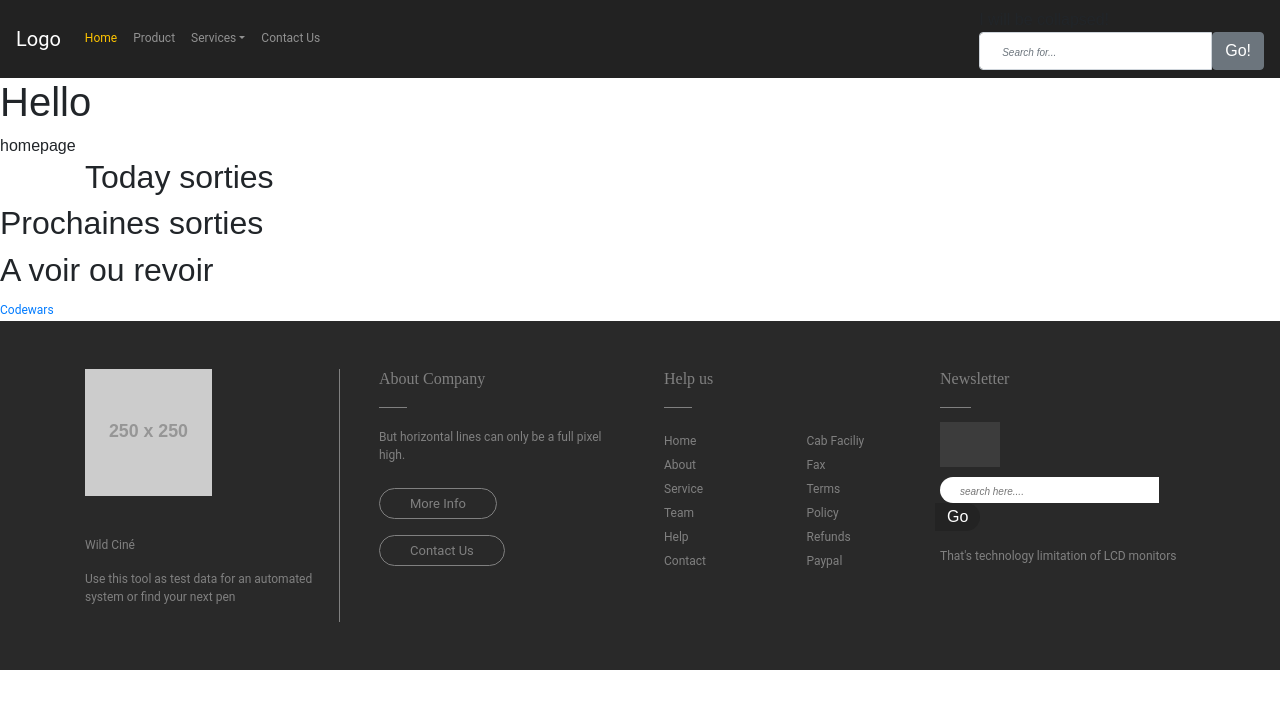
After one commit to gabriel2combe/wild-cine, a Symfony app: template templates/homepage/index.html.twig in a window 1280 px wide. The commit adds this page. Shown: the top 709 px of the page. Run offline with Twig, Linux system fonts and the light colour scheme; the template is opened without the code that fills it, so the values that code supplies are empty; grey boxes labelled with a size stand in for pictures from a placeholder-image service; some libraries are stand-ins or nearby versions.

Commit message:
homepage InProgress

```diff
--- a/src/Controller/HomepageController.php
+++ b/src/Controller/HomepageController.php
@@ -18,11 +18,13 @@ class HomepageController extends AbstractController
     public function index()
     {
         $repository = $this->getDoctrine()->getRepository(Movie::class);
-        $nextMovies = $repository->findByNextRelease();
-        $todayMovies = $repository->findSomeTodayRelease(3);
+        $nextMovies = $repository->findByNextRelease($max_result = 9);
+        $todayMovies = $repository->findSomeTodayRelease($max_result = 3);
+        $oneReleasedMovie = $repository->findOneReleasedMovie();
         return $this->render('homepage/index.html.twig', [
             'nextMovies' => $nextMovies,
             'todayMovies' =>  $todayMovies,
+            'oneReleasedMovie' => $oneReleasedMovie,
         ]);
     }
 }
--- a/templates/base.html.twig
+++ b/templates/base.html.twig
@@ -4,15 +4,23 @@
         <meta charset="UTF-8">
         <title>{% block title %}Welcome!{% endblock %}</title>
         {% block stylesheets %}
+
         <link rel="stylesheet" href="https://stackpath.bootstrapcdn.com/bootstrap/4.1.3/css/bootstrap.min.css" integrity="sha384-MCw98/SFnGE8fJT3GXwEOngsV7Zt27NXFoaoApmYm81iuXoPkFOJwJ8ERdknLPMO" crossorigin="anonymous">
+
         {% endblock %}
+
     </head>
     <body>
+        {% include "main/header.html.twig" %}
         {% block body %}{% endblock %}
+        {% include "main/footer.html.twig" %}
+
         {% block javascripts %}
         <script src="https://code.jquery.com/jquery-3.3.1.slim.min.js" integrity="sha384-q8i/X+965DzO0rT7abK41JStQIAqVgRVzpbzo5smXKp4YfRvH+8abtTE1Pi6jizo" crossorigin="anonymous"></script>
         <script src="https://cdnjs.cloudflare.com/ajax/libs/popper.js/1.14.3/umd/popper.min.js" integrity="sha384-ZMP7rVo3mIykV+2+9J3UJ46jBk0WLaUAdn689aCwoqbBJiSnjAK/l8WvCWPIPm49" crossorigin="anonymous"></script>
         <script src="https://stackpath.bootstrapcdn.com/bootstrap/4.1.3/js/bootstrap.min.js" integrity="sha384-ChfqqxuZUCnJSK3+MXmPNIyE6ZbWh2IMqE241rYiqJxyMiZ6OW/JmZQ5stwEULTy" crossorigin="anonymous"></script>
+
+        <script src="//cdnjs.cloudflare.com/ajax/libs/jquery/3.2.1/jquery.min.js"></script>
         {% endblock %}
     </body>
 </html>
--- /dev/null
+++ b/templates/homepage/index.html.twig
@@ -0,0 +1,204 @@
+{% extends 'base.html.twig' %}
+
+{% block title %}Homepage{% endblock %}
+
+{% block body %}
+
+<style>
+    .blog .carousel-indicators {
+        left: 0;
+        top: auto;
+        bottom: -40px;
+
+    }
+
+    /* The colour of the indicators */
+    .blog .carousel-indicators li {
+        background: #a3a3a3;
+        border-radius: 50%;
+        width: 8px;
+        height: 8px;
+    }
+
+    .blog .carousel-indicators .active {
+        background: #707070;
+    }
+</style>
+
+<h1>Hello</h1>
+
+homepage
+
+
+{{ dump(todayMovies) }}
+<div class="container">
+    <h2>Today sorties</h2>
+    {% for movie in todayMovies %}
+    <div class="row-12">
+        <a href="{{ path('movie_show', {'id': movie.id}) }}">
+            <div class="card" style="width: 12rem;">
+                <img class="card-img-top" src="http://placehold.it/150x150" alt="Card image cap">
+                <div class="card-body">
+                    <h5 class="card-title">{{ movie.title }}</h5>
+                    <p class="card-text">Some quick example text to build on the card title</p>
+                </div>
+        </a>
+    </div>
+    {% endfor %}
+</div>
+
+
+<h2>Prochaines sorties</h2>
+
+{{ dump(nextMovies) }}
+{% if nextMovies.0 is defined %}
+<div class="container">
+    <div class="row blog">
+        <div class="col-md-12">
+            <div id="blogCarousel" class="carousel slide" data-ride="carousel">
+
+                {% if nextMovies.5 is defined %}
+                <ol class="carousel-indicators">
+                    <li data-target="#blogCarousel" data-slide-to="0" class="active"></li>
+                    <li data-target="#blogCarousel" data-slide-to="1"></li>
+                    {% if nextMovies.8 is defined %}<li data-target="#blogCarousel" data-slide-to="2"></li>{% endif %}
+                </ol>
+                {% endif %}
+
+                <!-- Carousel items -->
+                <div class="carousel-inner">
+
+                    <div class="carousel-item active">
+                        <div class="row">
+                            <div class="col-md-4">
+                                <a href="{{ path('movie_show', {'id': nextMovies.0.id}) }}">
+                                    <img src="http://placehold.it/250x250" alt="Image" style="max-width:100%;">
+                                    <div class="carousel-caption d-none d-md-block">
+                                        <h3>{{ nextMovies.0.title }}</h3>
+                                        <p>...</p>
+                                    </div>
+                                </a>
+                            </div>
+                            {% if nextMovies.1 is defined %}
+                            <div class="col-md-4">
+                                <a href="{{ path('movie_show', {'id': nextMovies.1.id}) }}">
+                                    <img src="http://placehold.it/250x200" alt="Image" style="max-width:100%;">
+                                    <div class="carousel-caption d-none d-md-block">
+                                        <h3>{{ nextMovies.1.title }}</h3>
+                                        <p>...</p>
+                                    </div>
+                                </a>
+                            </div>
+                            {% endif %}
+                            {% if nextMovies.1 is defined %}
+                            <div class="col-md-4">
+                                <a href="{{ path('movie_show', {'id': nextMovies.2.id}) }}">
+                                    <img src="http://placehold.it/250x250" alt="Image" style="max-width:100%;">
+                                    <div class="carousel-caption d-none d-md-block">
+                                        <h3>{{ nextMovies.2.title }}</h3>
+                                        <p>...</p>
+                                    </div>
+                                </a>
+                            </div>
+                            {% endif %}
+                        </div>
+                        <!--.row-->
+                    </div>
+                    <!--.item-->
+
+                    {% if nextMovies.5 is defined %}
+                    <div class="carousel-item">
+                        <div class="row">
+                            <div class="col-md-4">
+                                <a href="{{ path('movie_show', {'id': nextMovies.3.id}) }}">
+                                    <img src="http://placehold.it/250x250" alt="Image" style="max-width:100%;">
+                                    <div class="carousel-caption d-none d-md-block">
+                                        <h3>{{ nextMovies.3.title }}</h3>
+                                        <p>...</p>
+                                    </div>
+                                </a>
+                            </div>
+                            <div class="col-md-4">
+                                <a href="{{ path('movie_show', {'id': nextMovies.4.id}) }}">
+                                    <img src="http://placehold.it/250x250" alt="Image" style="max-width:100%;">
+                                    <div class="carousel-caption d-none d-md-block">
+                                        <h3>{{ nextMovies.4.title }}</h3>
+                                        <p>...</p>
+                                    </div>
+                                </a>
+                            </div>
+                            <div class="col-md-4">
+                                <a href="{{ path('movie_show', {'id': nextMovies.5.id}) }}">
+                                    <img src="http://placehold.it/250x250" alt="Image" style="max-width:100%;">
+                                    <div class="carousel-caption d-none d-md-block">
+                                        <h3>{{ nextMovies.5.title }}</h3>
+                                        <p>...</p>
+                                    </div>
+                                </a>
+                            </div>
+
+                        </div>
+                        <!--.row-->
+                    </div>
+                    {% endif %}
+                    <!--.item-->
+
+                    {% if nextMovies.8 is defined %}
+                    <div class="carousel-item">
+                        <div class="row">
+                            <div class="col-md-4">
+                                <a href="{{ path('movie_show', {'id': nextMovies.6.id}) }}">
+                                    <img src="http://placehold.it/250x250" alt="Image" style="max-width:100%;">
+                                    <div class="carousel-caption d-none d-md-block">
+                                        <h3>{{ nextMovies.6.title }}</h3>
+                                        <p>...</p>
+                                    </div>
+                                </a>
+                            </div>
+                            <div class="col-md-4">
+                                <a href="{{ path('movie_show', {'id': nextMovies.7.id}) }}">
+                                    <img src="http://placehold.it/250x250" alt="Image" style="max-width:100%;">
+                                    <div class="carousel-caption d-none d-md-block">
+                                        <h3>{{ nextMovies.7.title }}</h3>
+                                        <p>...</p>
+                                    </div>
+                                </a>
+                            </div>
+                            <div class="col-md-4">
+                                <a href="{{ path('movie_show', {'id': nextMovies.8.id}) }}">
+                                    <img src="http://placehold.it/250x250" alt="Image" style="max-width:100%;">
+                                    <div class="carousel-caption d-none d-md-block">
+                                        <h3>{{ nextMovies.8.title }}</h3>
+                                        <p>...</p>
+                                    </div>
+                                </a>
+                            </div>
+                        </div>
+                        <!--.row-->
+                    </div>
+                    {% endif %}
+                    <!--.item-->
+
+                </div>
+                <!--.carousel-inner-->
+            </div>
+            <!--.Carousel-->
+
+        </div>
+    </div>
+</div>
+{% endif %}
+
+
+
+
+
+<h2>A voir ou revoir</h2>
+
+{{ dump(oneReleasedMovie) }}
+
+
+
+
+</div>
+{% endblock %}
--- /dev/null
+++ b/templates/main/footer.html.twig
@@ -0,0 +1,165 @@
+<!--TODO remove style tag
+-->
+<style>
+    body {
+        font-family: 'Signika', sans-serif;
+     }
+     .bg-grey {
+        background: #292929;
+     }
+     .logo-footer {
+        margin-bottom: 40px;
+     }
+     footer {
+            color: grey;
+     }
+     footer p, a {
+    font-size: 12px;
+    font-family: 'Roboto', sans-serif;
+}
+footer h6 {
+    font-family: 'Playfair Display', serif;
+    margin-bottom: 40px;
+    position: relative;
+}
+footer h6:after {
+    position: absolute;
+    content: "";
+    background: grey;
+    width: 12%;
+    height: 1px;
+    left: 0;
+    bottom: -20px;
+}
+     .btn-footer {
+                 color: grey;
+
+                text-decoration: none;
+                border: 1px solid;
+                border-radius: 43px;
+                font-size: 13px;
+                padding: 7px 30px;
+                line-height: 47px;
+     }
+     .btn-footer:hover {
+
+                text-decoration: none;
+
+     }
+    .form-footer input[type="text"] {
+        border: none;
+    border-radius: 16px 0 0 16px;
+    outline: none;
+    padding-left: 10px;
+
+}
+::placeholder {
+    font-size: 10px;
+    padding-left: 10px;
+    font-style: italic;
+}
+ .form-footer input[type="button"] {
+    border: none;
+    background:#232323;
+        margin-left: -5px;
+    color: #fff;
+    outline: none;
+    border-radius: 0 16px 16px 0;
+    padding: 2px 12px;
+}
+     .social .fa {
+    color: grey;
+    font-size: 22px;
+    padding: 10px 15px;
+    background: #3c3c3c;
+}
+     footer ul li {
+    list-style: none;
+    display: block;
+}
+  footer ul  {
+   padding-left: 0;
+}
+footer ul  li a{
+  text-decoration: none;
+  color: grey;
+  text-decoration:none;
+}
+a:hover {
+    text-decoration: none;
+    color: #f5f5f5 !important;
+
+}
+.logo-part {
+    border-right: 1px solid grey;
+    height: 100%;
+    }
+
+</style>
+
+<a href="https://www.codewars.com/kata/reviews/5795dfb5e1f7e6f3c6000330/groups/5afac144db615d884b002616">Codewars</a>
+
+<footer class="container-fluid bg-grey py-5">
+    <div class="container">
+       <div class="row">
+          <div class="col-md-6">
+             <div class="row">
+                <div class="col-md-6 ">
+                   <div class="logo-part">
+                      <img src="http://placehold.it/250x250" class="w-50 logo-footer" >
+                      <p>Wild Ciné</p>
+                      <p>Use this tool as test data for an automated system or find your next pen</p>
+                   </div>
+                </div>
+                <div class="col-md-6 px-4">
+                   <h6> About Company</h6>
+                   <p>But horizontal lines can only be a full pixel high.</p>
+                   <a href="#" class="btn-footer"> More Info </a><br>
+                   <a href="#" class="btn-footer"> Contact Us</a>
+                </div>
+             </div>
+          </div>
+          <div class="col-md-6">
+             <div class="row">
+                <div class="col-md-6 px-4">
+                   <h6> Help us</h6>
+                   <div class="row ">
+                      <div class="col-md-6">
+                         <ul>
+                            <li> <a href="#"> Home</a> </li>
+                            <li> <a href="#"> About</a> </li>
+                            <li> <a href="#"> Service</a> </li>
+                            <li> <a href="#"> Team</a> </li>
+                            <li> <a href="#"> Help</a> </li>
+                            <li> <a href="#"> Contact</a> </li>
+                         </ul>
+                      </div>
+                      <div class="col-md-6 px-4">
+                         <ul>
+                            <li> <a href="#"> Cab Faciliy</a> </li>
+                            <li> <a href="#"> Fax</a> </li>
+                            <li> <a href="#"> Terms</a> </li>
+                            <li> <a href="#"> Policy</a> </li>
+                            <li> <a href="#"> Refunds</a> </li>
+                            <li> <a href="#"> Paypal</a> </li>
+                         </ul>
+                      </div>
+                   </div>
+                </div>
+                <div class="col-md-6 ">
+                   <h6> Newsletter</h6>
+                   <div class="social">
+                      <a href="#"><i class="fa fa-facebook" aria-hidden="true"></i></a>
+                      <a href="#"><i class="fa fa-instagram" aria-hidden="true"></i></a>
+                   </div>
+                   <form class="form-footer my-3">
+                      <input type="text"  placeholder="search here...." name="search">
+                      <input type="button" value="Go" >
+                   </form>
+                   <p>That's technology limitation of LCD monitors</p>
+                </div>
+             </div>
+          </div>
+       </div>
+    </div>
+    </div>
--- /dev/null
+++ b/templates/main/header.html.twig
@@ -0,0 +1,54 @@
+<!--TODO remove style tag
+-->
+<style>
+        .navbar{background:#222222;}
+        .nav-item::after{content:'';display:block;width:0px;height:2px;background:#fec400;transition: 0.2s;}
+        .nav-item:hover::after{width:100%;}
+        .navbar-dark .navbar-nav .active > .nav-link, .navbar-dark .navbar-nav .nav-link.active, .navbar-dark .navbar-nav .nav-link.show, .navbar-dark .navbar-nav .show > .nav-link,.navbar-dark .navbar-nav .nav-link:focus, .navbar-dark .navbar-nav .nav-link:hover{color:#fec400;}
+        .nav-link{padding:15px 5px;transition:0.2s;}
+        .dropdown-item.active, .dropdown-item:active{color:#212529;}
+        .dropdown-item:focus, .dropdown-item:hover{background:#fec400;}
+</style>
+
+<nav class="navbar navbar-expand-lg navbar-dark">
+    <a href="#" class="navbar-brand">Logo</a>
+    <button class="navbar-toggler" type="button" data-target="#navigation">
+        <span class="navbar-toggler-icon"></span>
+    </button>
+    <div class="collapse navbar-collapse">
+        <ul class="navbar-nav">
+            <li class="nav-item active">
+                <a href="#" class="nav-link">Home</a>
+            </li>
+            <li class="nav-item">
+                <a href="#" class="nav-link">Product</a>
+            </li>
+            <li class="nav-item dropdown">
+                <a class="nav-link dropdown-toggle" href="#" id="navdrop" role="button" data-toggle="dropdown"
+                    data-hover="dropdown">Services</a>
+                <div class="dropdown-menu" aria-labelledby="navdrop">
+                    <a href="#" class="dropdown-item">Service1</a>
+                    <a href="#" class="dropdown-item">Service2</a>
+                    <a href="#" class="dropdown-item">Service3</a>
+                </div>
+
+            </li>
+            <li class="nav-item">
+                <a href="#" class="nav-link">Contact Us</a>
+            </li>
+        </ul>
+    </div>
+    <div class="s24-bar__collapse" id="collapse-5">
+        <div class="m-y">
+          <span class="p-y">I will be collapsed!</span>
+          <form class="form-inline">
+            <div class="input-group">
+              <input type="text" class="form-control" placeholder="Search for...">
+              <span class="input-group-btn">
+                <button class="btn btn-secondary" type="button">Go!</button>
+              </span>
+            </div>
+          </form>
+        </div>
+      </div>
+</nav>
```
Also changed, not shown: templates/main/header.css (added, +11 -0 lines).
